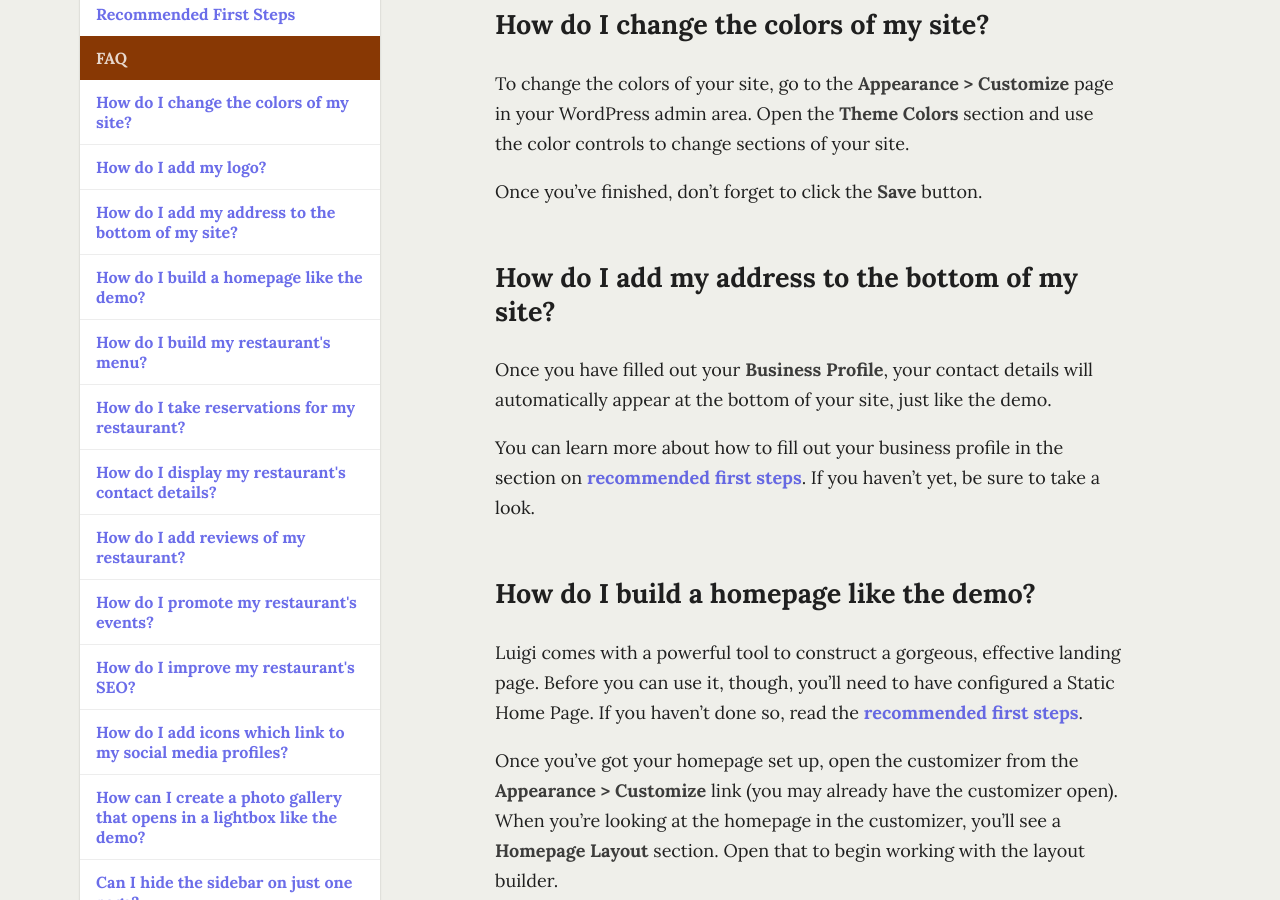
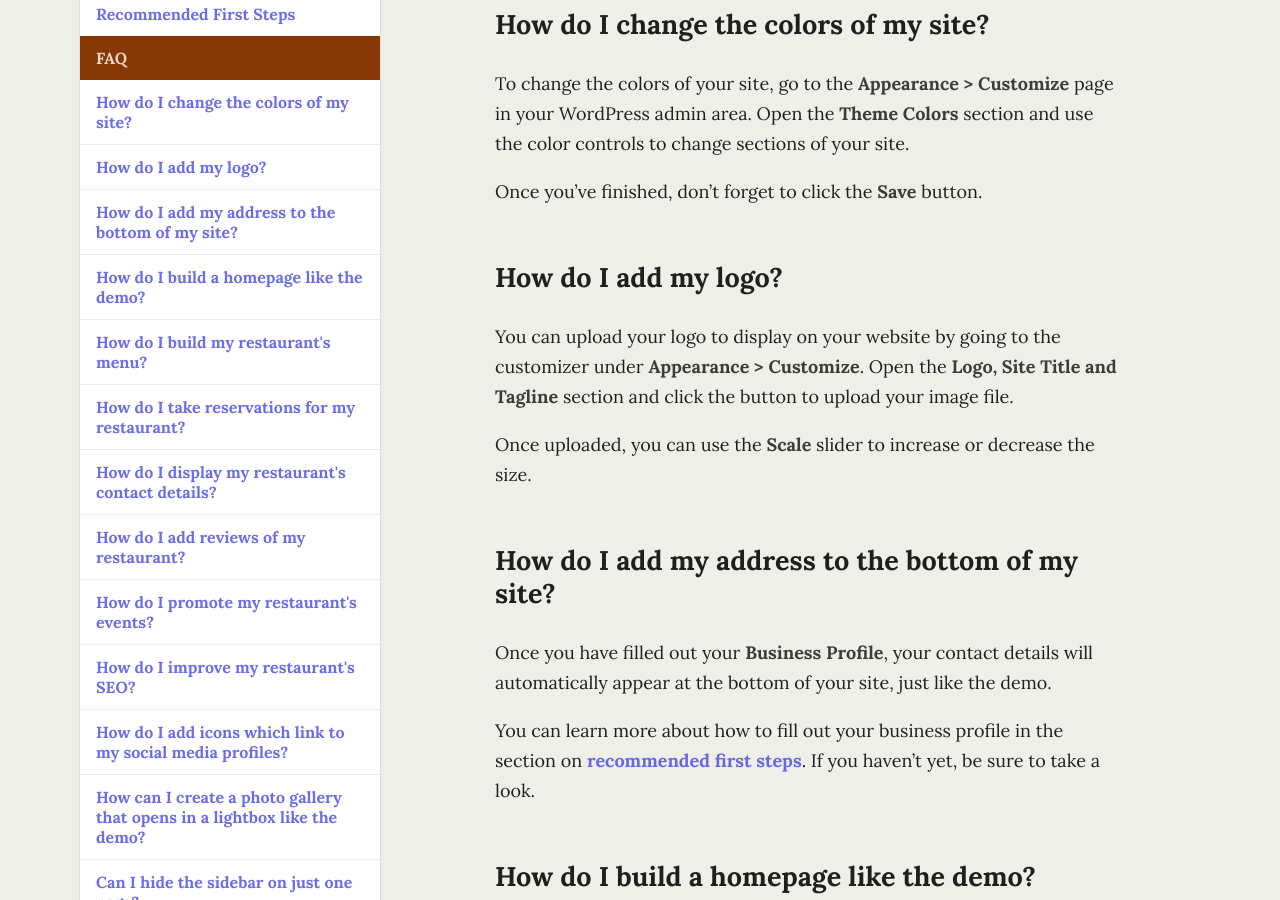
Before and after one commit to NateWr/docs-themeofthecrop, a Jekyll site: the page built from themes/luigi/user/faq.md, in a window 1280 px wide and 900 px high, scrolled down 477 px. Built offline with Jekyll 4.4.1, drawn with Linux system fonts in a browser that asks for light colours.

Commit message:
NateWr/luigi#37 Add missing logo FAQ entry in docs

```diff
--- a/themes/luigi/user/faq.md
+++ b/themes/luigi/user/faq.md
@@ -7,6 +7,12 @@ title: Frequently Asked Questions
 Quick answers to your most pressing questions. Anything missing? [Let me know](https://themeofthecrop.com/about/support/).
 
 {% include theme/user/faq/colors.md %}
+
+## <a name="logo"></a> How do I add my logo?
+
+You can upload your logo to display on your website by going to the customizer under **Appearance > Customize**. Open the **Logo, Site Title and Tagline** section and click the button to upload your image file.
+
+Once uploaded, you can use the **Scale** slider to increase or decrease the size.
 
 ## <a name="footer-address"></a> How do I add my address to the bottom of my site?
 
```
